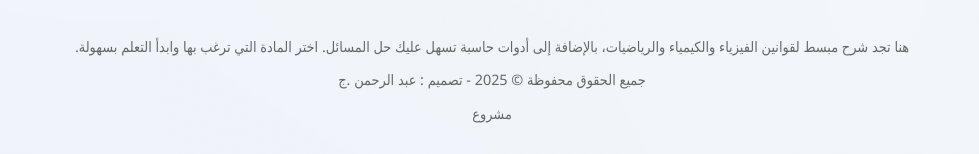
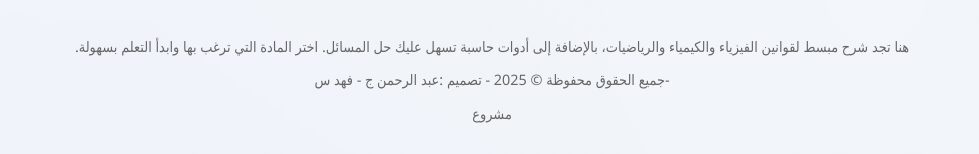
Before and after one commit to d77omy/-, a plain HTML site: page index.html in a window 1280 px wide. Shown: the part 643-797 px from the top of the page, without its empty margins (148-1127 px from the left). Drawn offline with Linux system fonts and the light colour scheme.

Commit message:
Update index.html

```diff
--- a/index.html
+++ b/index.html
@@ -157,7 +157,7 @@
 
   <footer>
     <p>هنا تجد شرح مبسط لقوانين الفيزياء والكيمياء والرياضيات، بالإضافة إلى أدوات حاسبة تسهل عليك حل المسائل. اختر المادة التي ترغب بها وابدأ التعلم بسهولة.</p>
-<p>جميع الحقوق محفوظة © 2025 - تصميم : عبد الرحمن .ج</p>
+<p> -جميع الحقوق محفوظة © 2025 - تصميم :عبد الرحمن ج - فهد س</p>
 <p>مشروع <p>
 
   </footer>
```
